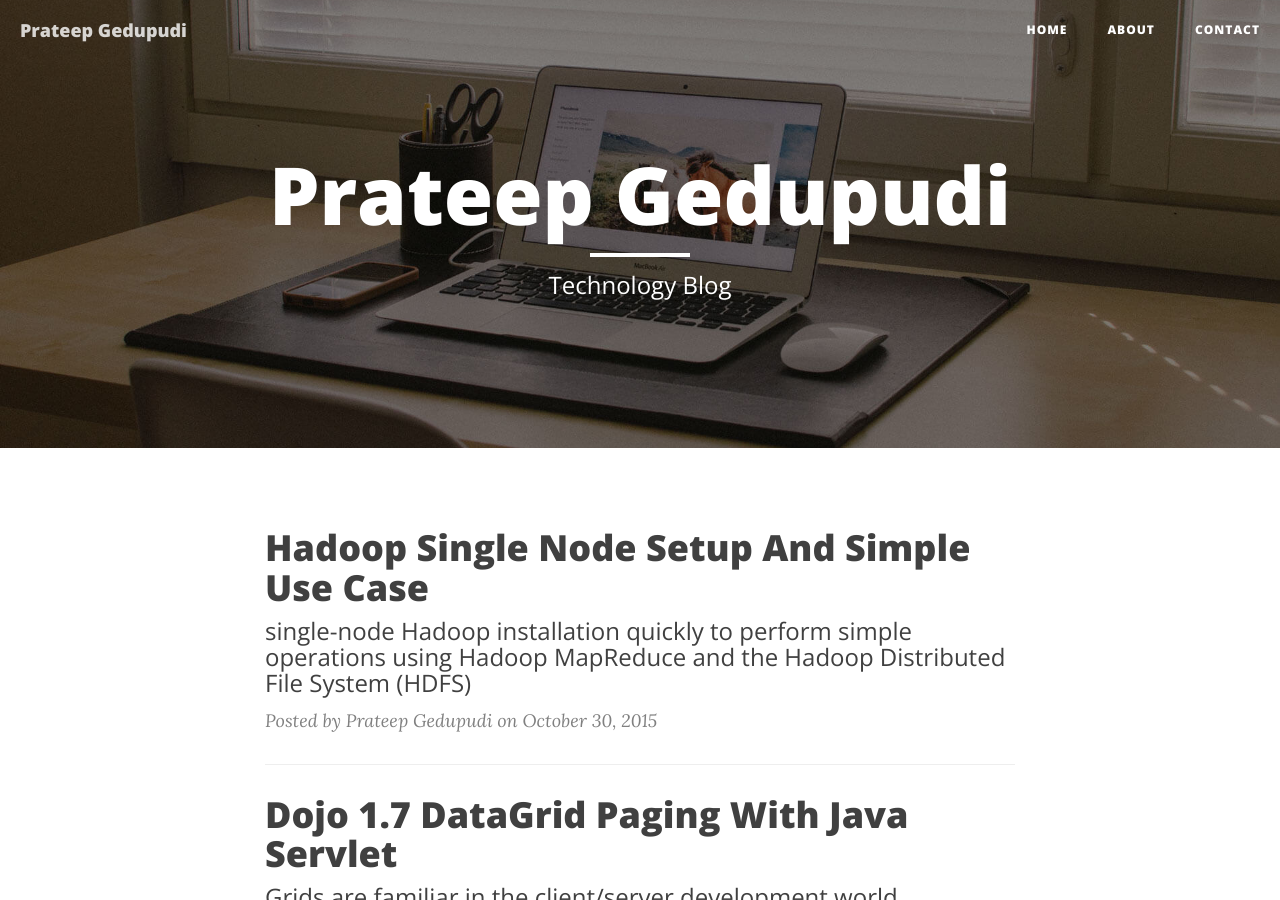
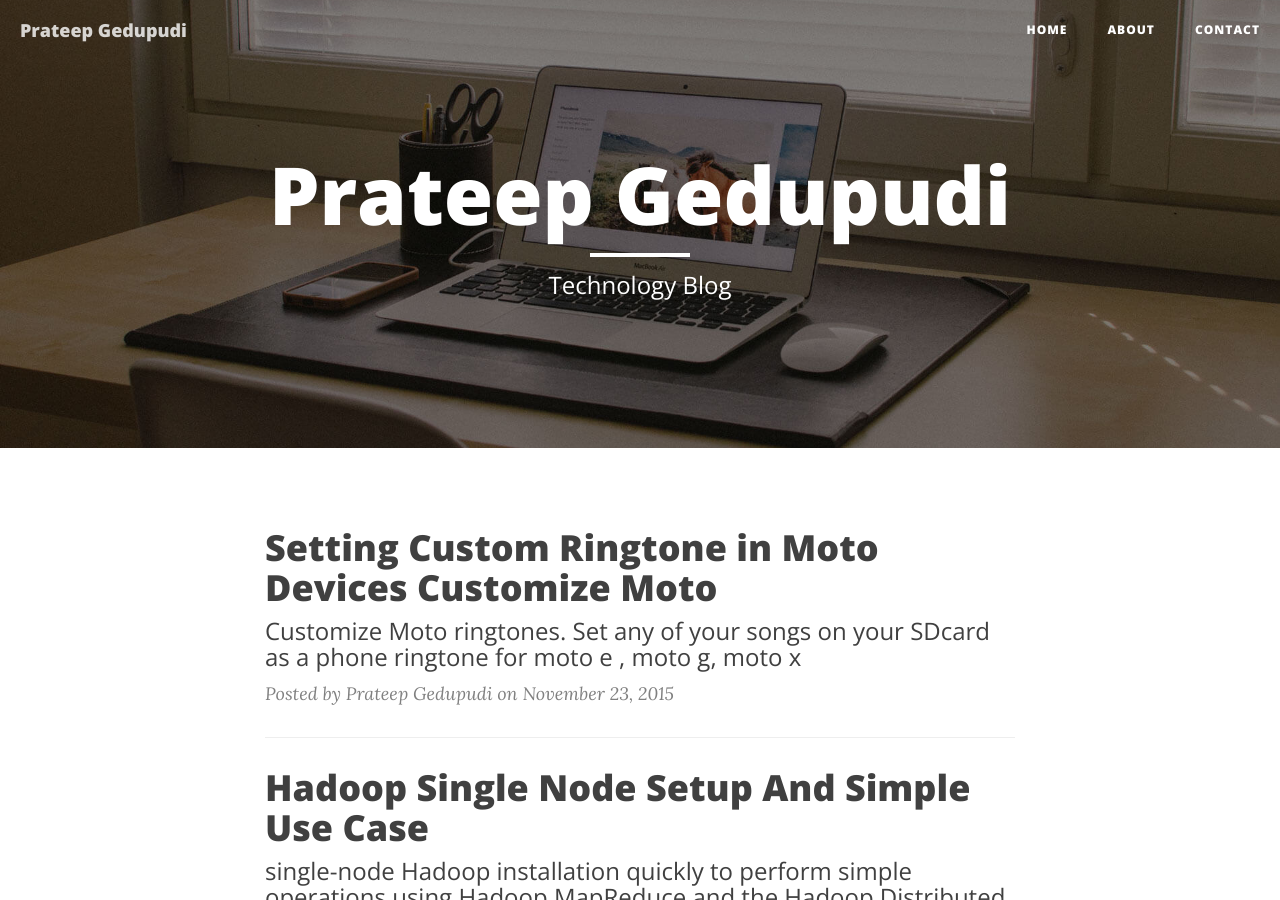
Before and after one commit to prateepgedupudi/prateepgedupudi.github.io, a Jekyll site: the page built from index.html, in a window 1280 px wide and 900 px high. Built offline with Jekyll 4.4.1, drawn with Linux system fonts in a browser that asks for light colours; nearby versions of some CDN libraries; the list of posts is cut into pages by our own code.

Commit message:
New post

```diff
--- a/_posts/2015-10-30-Hadoop-Single-Node-Setup-And-Simple-Use-Case.markdown
+++ b/_posts/2015-10-30-Hadoop-Single-Node-Setup-And-Simple-Use-Case.markdown
@@ -2,7 +2,7 @@
 layout:     post
 title:      "Hadoop Single Node Setup And Simple Use Case"
 subtitle:   "single-node Hadoop installation quickly to perform simple operations using Hadoop MapReduce and the Hadoop Distributed File System (HDFS)"
-date:       2015-10-30 06:10-301:00
+date:       2015-10-30 18:10:00
 author:     "Prateep Gedupudi"
 header-img: "img/post-bg-HadoopSNS.jpg"
 ---
--- /dev/null
+++ b/_posts/2015-11-23-Setting-Custom-Ringtone-in-Moto-Devices-Customize-Moto.markdown
@@ -0,0 +1,15 @@
+---
+layout:     post
+title:      "Setting Custom Ringtone in Moto Devices  Customize Moto"
+subtitle:   "Customize Moto ringtones. Set any of your songs on your SDcard as a phone ringtone for moto e , moto g, moto x"
+date:       2015-11-23 18:53:00
+author:     "Prateep Gedupudi"
+header-img: "img/post-bg-setting-ringtone.jpg"
+---
+
+<p>Setting the ringtone in moto devices is little bit tricky. I would like to show how to set the personalized ringtone in moto devices.I am using moto e and recording my screen with screen recording software. Please have a look. First let download ES file explorer. It is less than 10 MB. You can download it from play store. With this you can change file permissions and even folder permissions as well. Let me show you how ES file explorer will look. This is the down load link from play store. After downloading it, lets open the ES file explorer. With ES file explorer you can see images, music, movies, documents and even apps also. From the home page you can see internal memory as well as SD card. Lets look at the music file which you are going to use it for a ring tone. I am going to use this Sad Heart Touch music file as my ring tone. So now go to the settings. There you can go for Sound and Notification. Click on Phone ringtone. Now it will ask for media storage as well as ES file explorer. Now just select ES file exploere as JUSTONCE. So it will show all the folders and files under SDcard. You can select required music file from here. So that it will be set as ring tone. Thanks for watching.
+</p>
+
+<div class="embed-responsive embed-responsive-16by9">
+	<iframe width="1280" height="720" src="https://www.youtube.com/embed/VFVSefnemHM" frameborder="0" allowfullscreen></iframe>
+</div>
```
Also changed, not shown: img/post-bg-setting-ringtone.jpg (added).
